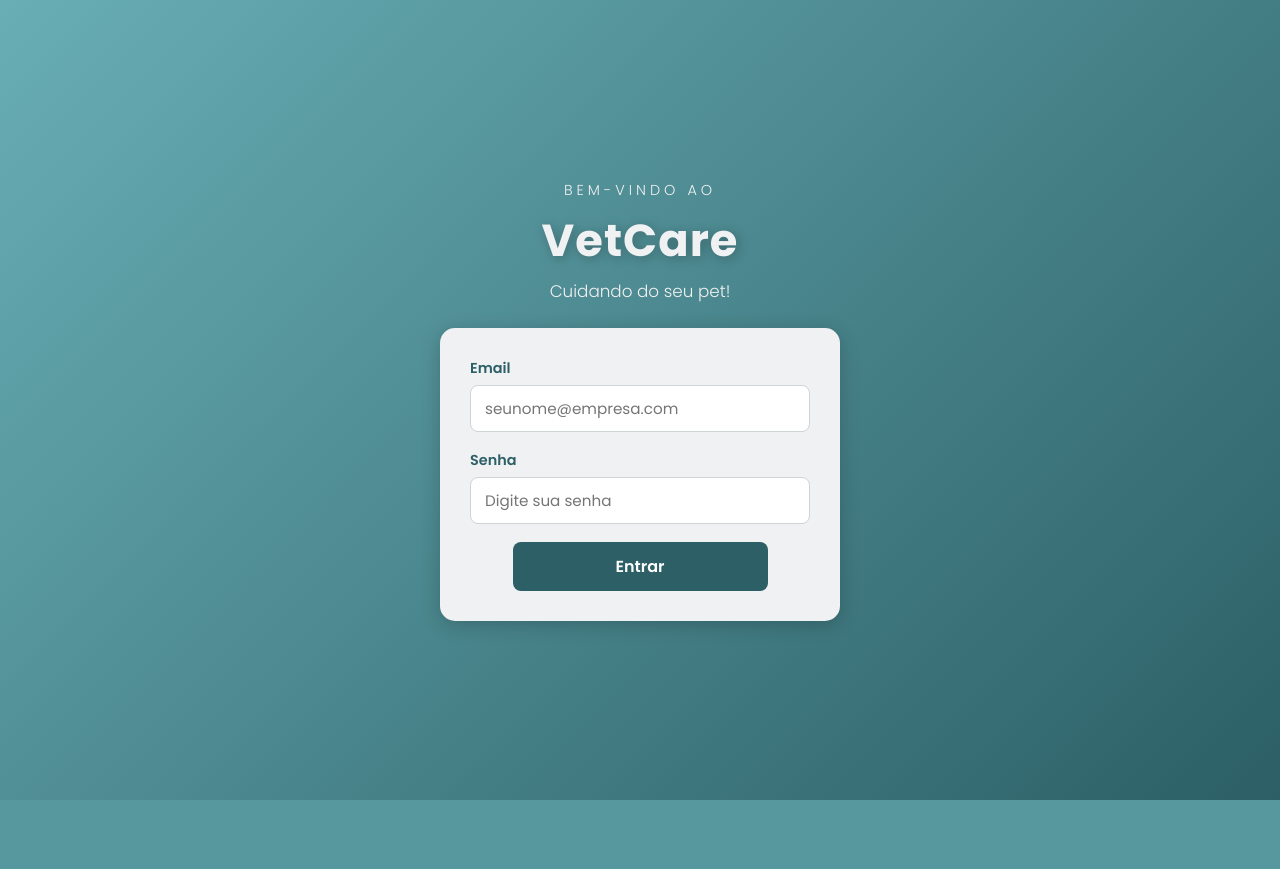
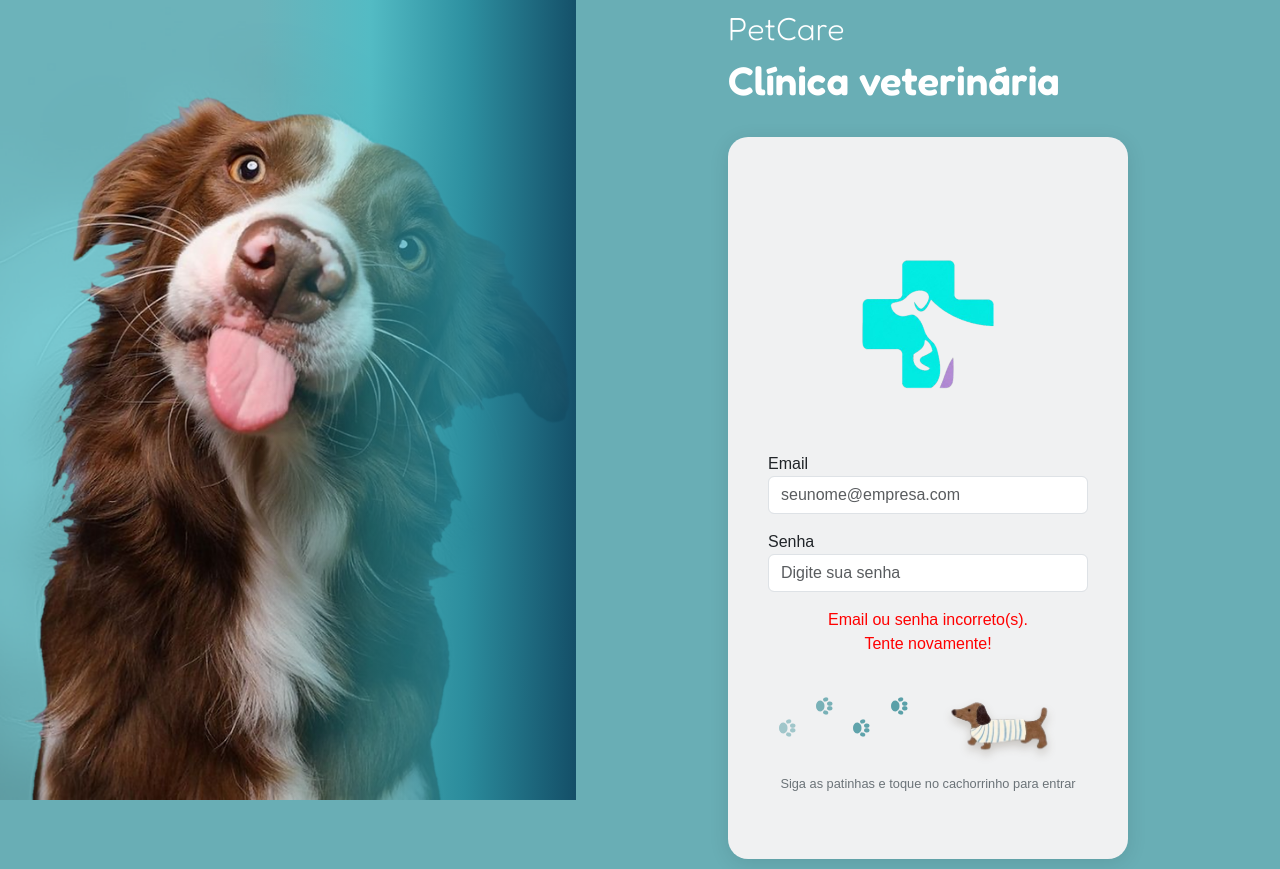
Before and after one commit to anajuliasspj-ui/PetCare, a Flask app: page /login in a window 1280 px wide. Before the commit the page ends 800 px from the top, so only its background shows below. Run offline with Flask 3, Linux system fonts and the light colour scheme.

Commit message:
atualizaçoes da pag de login, almoxarifado e tabela

```diff
--- /dev/null
+++ b/static/Script.js
@@ -0,0 +1,6 @@
+// MUDAR PARA TABELA
+const botao = document.getElementById("btn-entrar");
+
+botao?.addEventListener("click", () => {
+    window.location.href = "/tabela";
+});
--- a/static/styles.css
+++ b/static/styles.css
@@ -0,0 +1,175 @@
+body {
+  margin: 0;
+  background-color:#F0F1F2;
+  font-family: "Google Sans", sans-serif;
+}
+
+#login-body{
+  background-color:#69aeb5;
+  overflow: hidden;
+  font-family: sans-serif;
+}
+
+#titulo-login{
+  margin-top: 0px;
+  margin-bottom: 25px;
+  font-family: sans-serif;
+}
+
+#titulo-login h2{
+  font-family: "Fredoka", "Trebuchet MS", sans-serif;
+  font-weight: 300;
+   color: #ffffff;
+
+}
+
+#titulo-login h1{
+  font-family: "Fredoka", "Trebuchet MS", sans-serif;
+  font-weight: 600;
+   color: #ffffff;
+}
+
+#login-page{
+  display: flex;
+  height: 100vh;
+}
+
+#login-img{
+  width: 45%;
+  position: relative;
+  overflow: hidden;
+}
+
+#login-img img{
+  width: 100%;
+  height: 100%;
+  object-fit: cover;
+}
+
+#login-img::before {
+  content: "";
+  position: absolute;
+  top: 0;
+  right: 0;
+  width: 55%;
+  height: 100%;
+
+  background: linear-gradient(
+    to left,
+    rgba(16, 75, 101, 0.95) 0%,
+    rgba(35, 139, 157, 0.85) 35%,
+    rgba(53, 197, 208, 0.45) 65%,
+    rgba(53, 197, 208, 0) 100%
+  );
+
+  z-index: 1;
+  pointer-events: none;
+}
+
+#fiep-img{
+  display: flex;
+  justify-content: center;
+}
+
+#fiep-img img{
+  width: 250px;
+  height: auto
+}
+
+#login-form {
+  width: 50%;
+  max-width: 460px;
+  padding: 10px 30px;
+  margin: auto;
+  display: flex;
+  flex-direction: column;
+  justify-content: center;
+  box-sizing: border-box;
+}
+
+#erro-login{
+  text-align: center;
+  color: rgb(255, 0, 0)
+}
+
+#login-card {
+  --pata: #5aa0a8;
+  width: 100%;
+  box-sizing: border-box;
+  padding: 65px 40px;
+  background-color: #F0F1F2;
+  border-radius: 20px;
+  box-shadow: 0 4px 20px rgba(0,0,0,0.1);
+}
+
+#trilha-botao{
+  display: flex;
+  align-items: center;
+  gap: 4px;
+  margin-top: 6px;
+}
+
+#trilha{
+  flex: 1;
+  min-width: 0;
+  height: 96px;
+  display: flex;
+  justify-content: space-around;
+  align-items: center;
+}
+
+.pata{
+  width: 22px;
+  height: 22px;
+  fill: var(--pata);
+  transform: translateY(var(--dy)) rotate(90deg);
+  animation: passo 2.4s ease-in-out infinite;
+  animation-delay: calc(var(--i) * 0.32s);
+}
+.pata:nth-child(odd){  --dy: 11px; }
+.pata:nth-child(even){ --dy: -11px; }
+
+@keyframes passo{
+  0%, 100% { opacity: .28; }
+  18%, 40% { opacity: 1; }
+}
+
+#btn-entrar.btn-dog{
+  flex: 0 0 52%;
+  width: auto;
+  margin: 0;
+  padding: 6px;
+  background: none;
+  border: 0;
+  border-radius: 16px;
+  cursor: pointer;
+  transition: transform .18s ease;
+  -webkit-tap-highlight-color: transparent;
+}
+#btn-entrar.btn-dog img{
+  display: block;
+  width: 100%;
+  height: auto;
+  filter: drop-shadow(0 5px 5px rgba(60, 40, 20, .22));
+}
+#btn-entrar.btn-dog:hover{ transform: rotate(-2deg) scale(1.05); }
+#btn-entrar.btn-dog:active{ transform: scale(.97); }
+#btn-entrar.btn-dog:focus-visible{ outline: 3px solid #69aeb5; outline-offset: 2px; }
+
+#dica-patinhas{
+  margin: 2px 0 0;
+  text-align: center;
+  font-size: .8rem;
+  color: #6b7378;
+}
+
+
+#login-card.enviando .pata{ animation-duration: .7s; }
+#login-card.enviando #btn-entrar{ animation: pulo .45s ease-in-out infinite; }
+@keyframes pulo{ 50% { transform: translateY(-8px) rotate(-2deg); } }
+
+@media (prefers-reduced-motion: reduce){
+  .pata, #login-card.enviando #btn-entrar{ animation: none; }
+  .pata{ opacity: .85; }
+  #btn-entrar.btn-dog{ transition: none; }
+}
--- a/templates/login.html
+++ b/templates/login.html
@@ -3,172 +3,77 @@
 <head>
     <meta charset="UTF-8">
     <meta name="viewport" content="width=device-width, initial-scale=1.0">
-    <title>VetCare - Login</title>
-    <link rel="preconnect" href="https://fonts.googleapis.com">
-    <link rel="preconnect" href="https://fonts.gstatic.com" crossorigin>
-    <link href="https://fonts.googleapis.com/css2?family=Poppins:wght@300;400;600;700&display=swap" rel="stylesheet">
-    <style>
-        :root {
-            --cor-principal: #69aeb5;
-            --cor-escura: #2c5f66;
-            --cor-clara: #F0F1F2;
-        }
+    <title>PetCare- Login</title>
+    <link rel="stylesheet" href="https://fonts.googleapis.com/css2?family=Fredoka:wght@300;500;600&display=swap">
+    <link rel="stylesheet" href ="static/styles.css">
+    <link href="https://cdn.jsdelivr.net/npm/bootstrap@5.3.8/dist/css/bootstrap.min.css" rel="stylesheet" integrity="sha384-sRIl4kxILFvY47J16cr9ZwB07vP4J8+LH7qKQnuqkuIAvNWLzeN8tE5YBujZqJLB" crossorigin="anonymous">
+    <script src="https://cdn.jsdelivr.net/npm/bootstrap@5.3.8/dist/js/bootstrap.bundle.min.js" integrity="sha384-FKyoEForCGlyvwx9Hj09JcYn3nv7wiPVlz7YYwJrWVcXK/BmnVDxM+D2scQbITxI" crossorigin="anonymous"></script>
+    <link rel="icon" href="{{ url_for('static', filename='janela_icone.png') }}">
+    <script src="{{ url_for('static', filename='script.js') }}"></script>
+</head>
+<body id="login-body">
 
-        * {
-            box-sizing: border-box;
-        }
+    <!-- Ícone da patinha (desenhado uma vez e reaproveitado na trilha) -->
+    <svg width="0" height="0" style="position:absolute" aria-hidden="true">
+        <symbol id="pata" viewBox="0 0 32 32">
+            <ellipse cx="16" cy="21.5" rx="8" ry="6.3"/>
+            <ellipse cx="6.5" cy="13.5" rx="3" ry="3.8" transform="rotate(-18 6.5 13.5)"/>
+            <ellipse cx="12.6" cy="7.6" rx="3.1" ry="4"/>
+            <ellipse cx="19.4" cy="7.6" rx="3.1" ry="4"/>
+            <ellipse cx="25.5" cy="13.5" rx="3" ry="3.8" transform="rotate(18 25.5 13.5)"/>
+        </symbol>
+    </svg>
 
-        body {
-            margin: 0;
-            min-height: 100vh;
-            display: flex;
-            align-items: center;
-            justify-content: center;
-            padding: 20px;
-            font-family: "Poppins", sans-serif;
-            color: var(--cor-clara);
-            background: linear-gradient(135deg, #69aeb5 0%, #2c5f66 100%);
-        }
+    <div id="login-page">
+        <div id="login-img">
+            <img src="static/cachorro.png" alt="login-img">
+        </div>
+        <div id="login-form">
+            <div id="titulo-login">
+                <h2>PetCare</h2>
+                <h1>Clínica veterinária</h1>
+            </div>
 
-        .container {
-            width: 100%;
-            max-width: 400px;
-        }
-
-        .titulo {
-            margin-bottom: 24px;
-            text-align: center;
-        }
-
-        .subtitulo {
-            display: block;
-            margin-bottom: 6px;
-            font-size: 0.9rem;
-            font-weight: 300;
-            letter-spacing: 4px;
-        }
-
-        .titulo h1 {
-            margin: 0;
-            font-size: 2.8rem;
-            font-weight: 700;
-            letter-spacing: 1px;
-            text-shadow: 2px 2px 12px rgba(0, 0, 0, 0.25);
-        }
-
-        .titulo p {
-            margin: 4px 0 0;
-            font-weight: 300;
-            font-size: 1.05rem;
-        }
-
-        .card {
-            padding: 30px;
-            background-color: var(--cor-clara);
-            color: #333;
-            border-radius: 15px;
-            box-shadow: 0 4px 20px rgba(0, 0, 0, 0.2);
-        }
-
-        .campo {
-            margin-bottom: 18px;
-        }
-
-        .campo label {
-            display: block;
-            margin-bottom: 6px;
-            font-size: 0.9rem;
-            font-weight: 600;
-            color: var(--cor-escura);
-        }
-
-        .campo input {
-            width: 100%;
-            padding: 11px 14px;
-            font-family: inherit;
-            font-size: 0.95rem;
-            border: 1px solid #cfd4d6;
-            border-radius: 8px;
-            background-color: #fff;
-            outline: none;
-            transition: border-color 0.2s, box-shadow 0.2s;
-        }
-
-        .campo input:focus {
-            border-color: var(--cor-principal);
-            box-shadow: 0 0 0 3px rgba(105, 174, 181, 0.3);
-        }
-
-        .erro {
-            margin: 0 0 14px;
-            text-align: center;
-            font-size: 0.9rem;
-            color: #d62828;
-        }
-
-        .botao {
-            display: block;
-            width: 75%;
-            margin: 8px auto 0;
-            padding: 12px;
-            font-family: inherit;
-            font-size: 1rem;
-            font-weight: 600;
-            color: #fff;
-            background-color: var(--cor-escura);
-            border: none;
-            border-radius: 8px;
-            cursor: pointer;
-            transition: background-color 0.2s, transform 0.1s;
-        }
-
-        .botao:hover {
-            background-color: #234c52;
-        }
-
-        .botao:active {
-            transform: scale(0.98);
-        }
-    </style>
-</head>
-<body>
-
-    <main class="container">
-
-        <div class="titulo">
-            <span class="subtitulo">BEM-VINDO AO</span>
-            <h1>VetCare</h1>
-            <p>Cuidando do seu pet!</p>
-        </div>
-
-        <div class="card">
-            <form action="/login" method="POST">
-
-                <div class="campo">
-                    <label for="email">Email</label>
-                    <input type="email" id="email" name="email" placeholder="seunome@empresa.com" required>
+            <div id="login-card">
+                <div id="fiep-img">
+                    <img src="static/logonew-removebg-preview.png" alt="logo-img">
+                </div>
+                <form action="/login" method="POST">
+                <div class="mb-3">
+                    <label>Email</label>
+                    <input type="text" class="form-control" id="usuario" name="email" placeholder="seunome@empresa.com" required>
+                </div>
+                <div class="mb-3">
+                    <label>Senha</label>
+                    <input type="password" class="form-control" id="senha" name="senha" placeholder="Digite sua senha" required>
+                </div>
+                <div id="erro-login">
+                    <a>Email ou senha incorreto(s).<br> Tente novamente!</a>
                 </div>
 
-                <div class="campo">
-                    <label for="senha">Senha</label>
-                    <input type="password" id="senha" name="senha" placeholder="Digite sua senha" required>
+                <!-- Trilha de patinhas + cachorrinho (o cachorrinho é o botão de enviar) -->
+                <div id="trilha-botao">
+                    <div id="trilha" aria-hidden="true">
+                        <svg class="pata" style="--i:0"><use href="#pata"/></svg>
+                        <svg class="pata" style="--i:1"><use href="#pata"/></svg>
+                        <svg class="pata" style="--i:2"><use href="#pata"/></svg>
+                        <svg class="pata" style="--i:3"><use href="#pata"/></svg>
+                    </div>
+                    <button id="btn-entrar" type="submit" class="btn-dog" aria-label="Entrar">
+                        <img src="static/salsicha.png" alt="">
+                    </button>
                 </div>
-
-                <p class="erro" id="erro" hidden>Email ou senha incorreto(s).<br>Tente novamente!</p>
-
-                <button type="submit" class="botao">Entrar</button>
-
-            </form>
+                <p id="dica-patinhas">Siga as patinhas e toque no cachorrinho para entrar</p>
+                </form>
+            </div>
         </div>
-
-    </main>
+    </div>
 
     <script>
-        // mostra o erro só quando o endereço terminar com ?erro=1
-        if (new URLSearchParams(window.location.search).get("erro") === "1") {
-            document.getElementById("erro").hidden = false;
-        }
+        // Ao enviar, as patinhas aceleram e o cachorrinho pula enquanto a página carrega
+        document.querySelector("#login-card form").addEventListener("submit", function () {
+            document.getElementById("login-card").classList.add("enviando");
+        });
     </script>
-
 </body>
 </html>
```
Also changed, not shown: almoxarifado.sql (+67 -15 lines), templates/inicio.html (+117 -33 lines), txt/docker.txt (deleted, +0 -21 lines), app.py (line endings or trailing spaces), static/cachorro.png (added), static/logonew-removebg-preview.png (added), static/salsicha.png (added).
